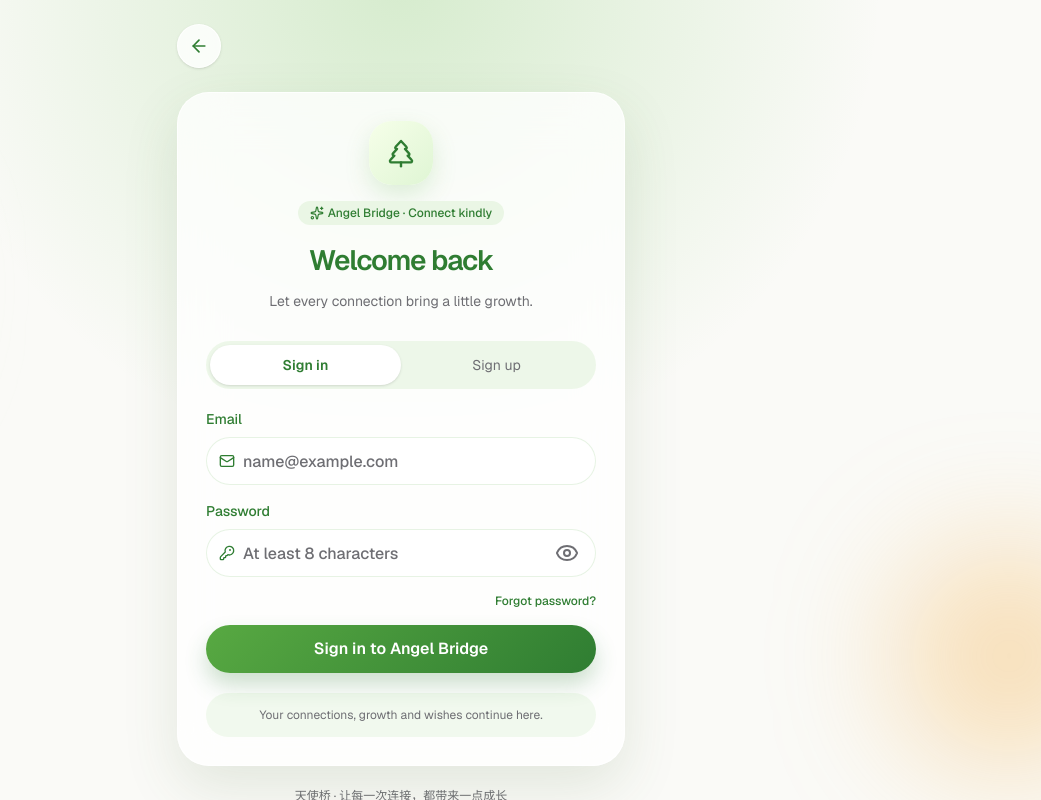
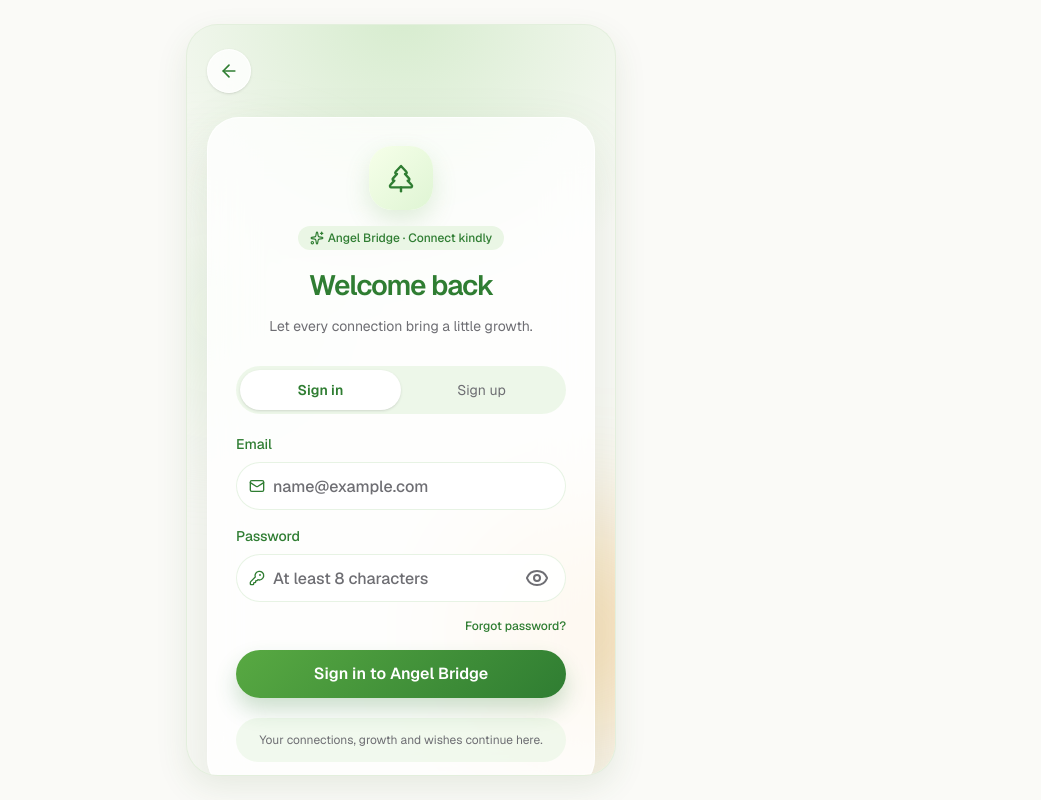
Before and after one commit to Violet-Yui/AngelBridge, a Next.js app: page /auth in a window 1280 px wide. Shown: the whole page, without its empty margins (239-1280 px from the left). Built offline with nearby package versions, Linux system fonts and the light colour scheme; no server answers.

Commit message:
Align auth viewport with app shell

```diff
--- a/src/components/auth/auth-shell.tsx
+++ b/src/components/auth/auth-shell.tsx
@@ -10,11 +10,11 @@
 
 export function AuthShell({ eyebrow, title, description, children }: AuthShellProps) {
   return (
-    <main data-el="auth-page" className="relative isolate min-h-screen overflow-hidden bg-[var(--bg-canvas)] px-5 py-6 text-[var(--foreground)]">
+    <main data-el="auth-page" className="relative isolate mx-auto min-h-dvh w-full max-w-[430px] overflow-hidden bg-[var(--bg-canvas)] px-5 py-6 text-[var(--foreground)] md:my-6 md:min-h-[calc(100dvh-3rem)] md:rounded-[32px] md:border md:border-[color:var(--border)] md:shadow-[var(--brand-shadow-md)]">
       <div aria-hidden className="absolute inset-x-0 top-0 -z-10 h-[420px] bg-[radial-gradient(circle_at_50%_-4%,rgba(121,199,99,.28),transparent_62%)]" />
       <div aria-hidden className="absolute -left-16 top-48 -z-10 h-48 w-48 rounded-full bg-[var(--soft)]/75 blur-3xl" />
       <div aria-hidden className="absolute -right-20 bottom-8 -z-10 h-56 w-56 rounded-full bg-[var(--warm)]/35 blur-3xl" />
-      <div className="mx-auto flex min-h-[calc(100vh-3rem)] max-w-md flex-col justify-center">
+      <div className="mx-auto flex min-h-[calc(100dvh-3rem)] w-full flex-col justify-center">
         <Link href="/" aria-label="返回首页" className="mb-6 inline-flex h-11 w-11 items-center justify-center rounded-full border border-white/80 bg-white/80 text-[var(--deep)] shadow-sm backdrop-blur transition hover:-translate-y-0.5 hover:bg-white focus-visible:outline-none focus-visible:ring-2 focus-visible:ring-[var(--ring)]">
           <ArrowLeft className="h-5 w-5" />
         </Link>
```
